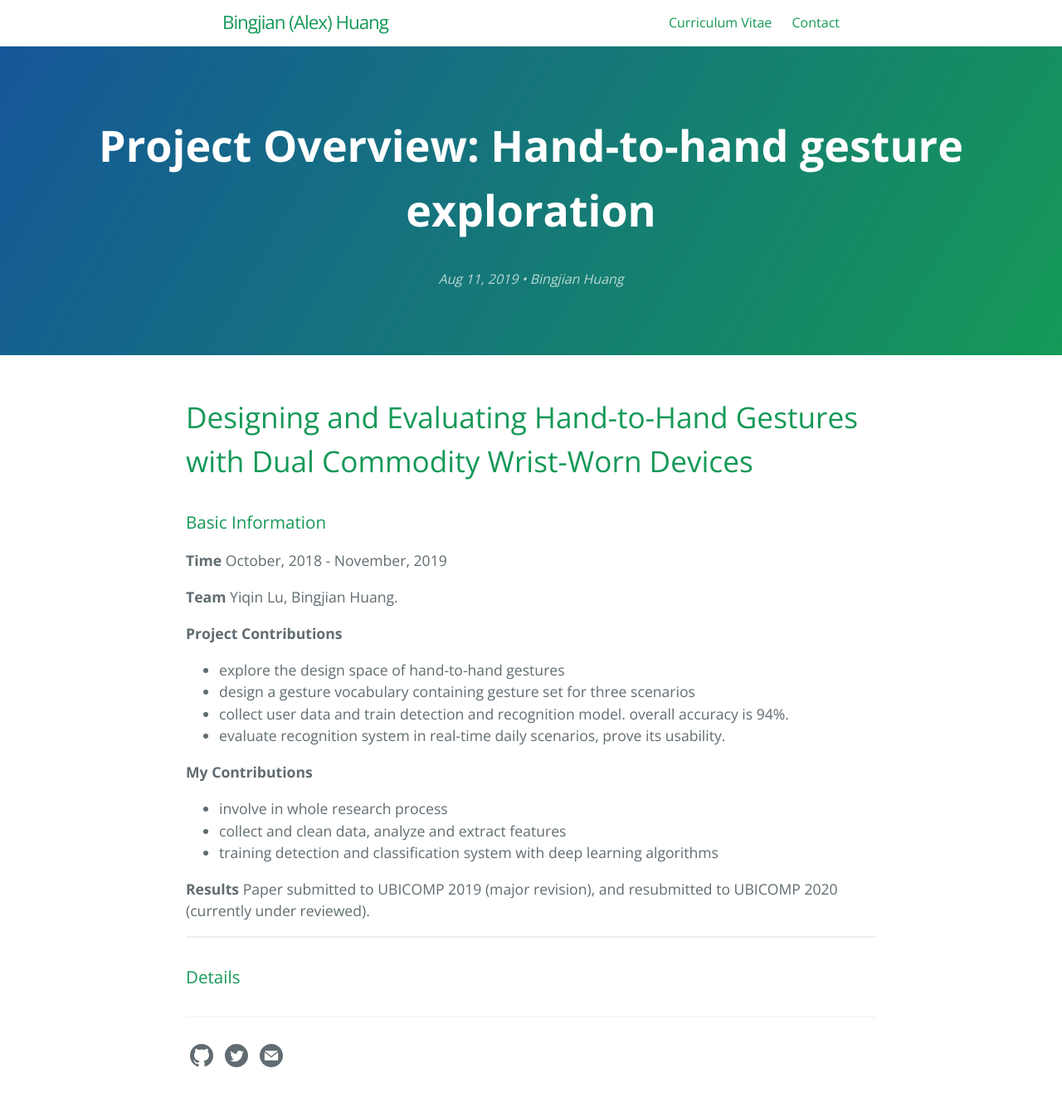
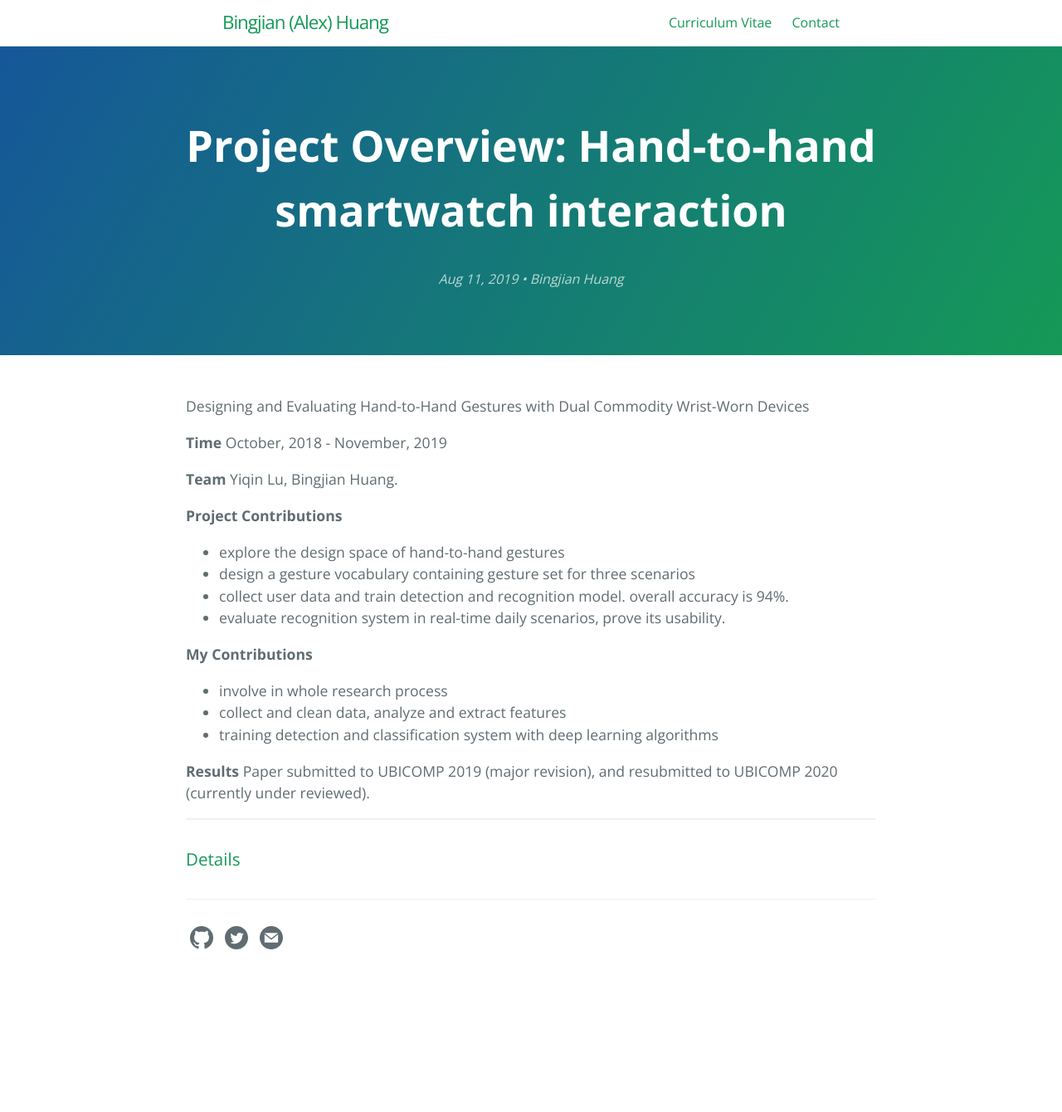
Before and after one commit to huangbj16/huangbj16.github.io, a Jekyll site: the page built from _posts/2019-08-11-Hand2hand-Smartwatch-Interactions.md, in a window 1280 px wide. Shown: the whole page at 83% size. Built offline with Jekyll 4.4.1, drawn with Linux system fonts in a browser that asks for light colours; after the commit the page ends 1198 px from its top, so only the background shows below that.

Commit message:
add new contect

```diff
--- a/_posts/2019-08-11-Hand2hand-Smartwatch-Interactions.md
+++ b/_posts/2019-08-11-Hand2hand-Smartwatch-Interactions.md
@@ -1,12 +1,10 @@
 ---
 layout: post
-title: "Project Overview: Hand-to-hand gesture exploration"
+title: "Project Overview: Hand-to-hand smartwatch interaction"
 date: 2019-08-11
 ---
 
-# Designing and Evaluating Hand-to-Hand Gestures with Dual Commodity Wrist-Worn Devices
-
-### Basic Information
+Designing and Evaluating Hand-to-Hand Gestures with Dual Commodity Wrist-Worn Devices
 
 **Time**
 October, 2018 - November, 2019
```
Also changed, not shown: _posts/2019-08-07-Alex-Website-Launched.md (+0 -2 lines), _posts/2019-08-09-3D-Telepresence.md (+1 -4 lines).
